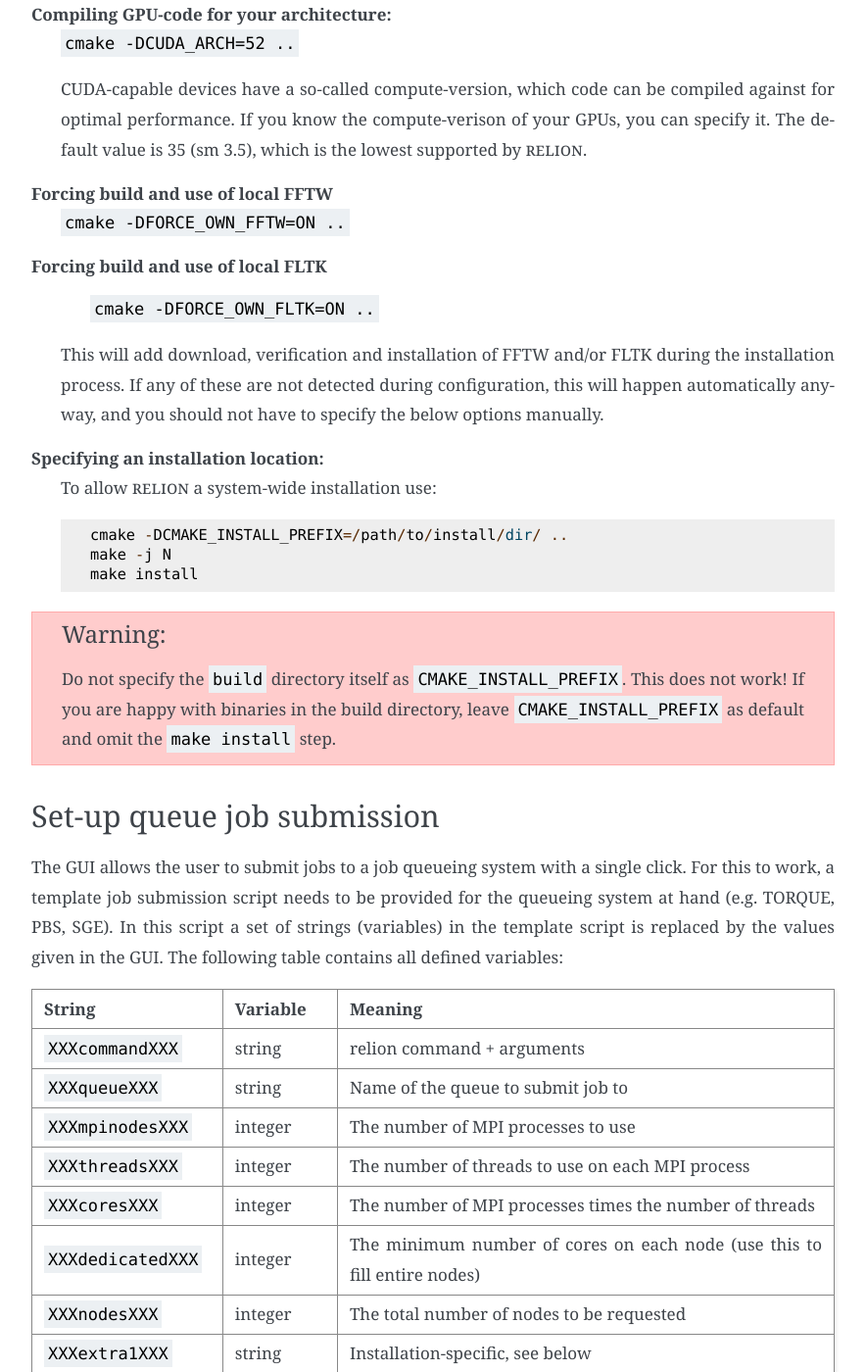
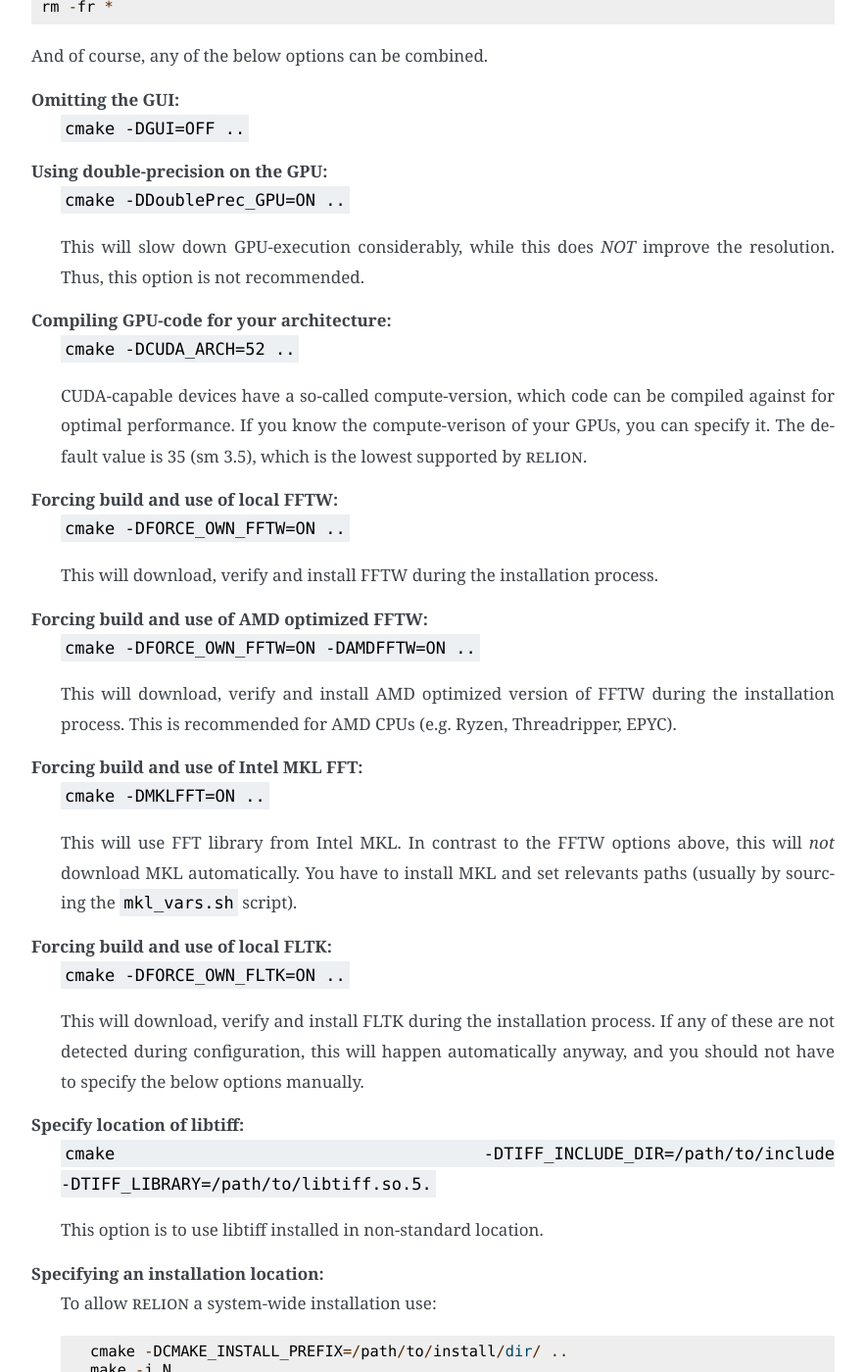
Before and after one commit to 3dem/relion-documents, a Sphinx documentation site: the page built from source/Installation.rst, in a window 1280 px wide and 1400 px high, scrolled down 3728 px. Shown: the whole window at 98% size, without its empty margins (308-1192 px from the left). Built offline with Sphinx 7.4.7, drawn with Linux system fonts in a browser that asks for light colours; cross-references to code outside the pages are shown as plain code; some of the changed text lies outside the part shown.

Commit message:
Installation: more on FFTW, AMDFFTW, MKLFFT and libtiff

```diff
--- a/source/Installation.rst
+++ b/source/Installation.rst
@@ -8,14 +8,14 @@ Installation
 
 The sections below explain how to download and install |RELION| on your computer.
 
-Note that |RELION| depends on and uses several external programs.
+Note that |RELION| depends on and uses several external programs and libraries.
 
 MPI:
-    Your system will need MPI (most flavours will do).
-    If you don't have an mpi-devel installation already on your system, we recommend installing `OpenMPI <http://www.open-mpi.org/>`_.
+    Your system will need `MPI <https://en.wikipedia.org/wiki/Message_Passing_Interface>`_ runtime (most flavours will do).
+    If you don't have an MPI installation already on your system, we recommend installing `OpenMPI <http://www.open-mpi.org/>`_.
 
 CUDA:
-    If you have a relatively modern GPU from :textsc:`nvidia` (with compute capability 3.5+), then you can accelerate many jobs considerably.
+    If you have a modern GPU from :textsc:`nvidia` with compute capability 3.5+, you can accelerate many jobs considerably.
     In order to compile |RELION| with GPU-acceleration support, you'll need to install :textsc:`cuda`.
     Download it from `NVIDIA website <https://developer.nvidia.com/cuda-downloads>`_.
 
@@ -23,6 +23,21 @@ CTFFIND-4.1:
     CTF estimation is not part of |RELION|.
     Instead, |RELION| provides a wrapper to Alexis Rohou and Niko Grigorieff's :textsc:`ctffind` 4 :cite:`rohou_ctffind4:_2015`.
     Alternatively, you may also use (the closed-source) :textsc:`gctf` by Kai Zhang :cite:`zhang_gctf:_2016`, which may be downloaded from `Kai's website <http://www.mrc-lmb.cam.ac.uk/kzhang/>`_.
+
+FLTK (only for GUI):
+    RELION uses `FLTK <https://www.fltk.org/>`_ as a GUI tool kit.
+    This can be installed automatically (see below).
+
+FFT libraries:
+    RELION needs an FFT library.
+    The default is `FFTW <https://www.fftw.org/>`_.
+    Depending on your CPU, `Intel MKL FFT <https://software.intel.com/mkl>`_ or `AMD optimised FFTW <https://developer.amd.com/amd-aocl/fftw/>`_ might run faster.
+    See below how to use them.
+
+libtiff (optional):
+    RELION needs `libtiff <http://www.libtiff.org/>`_ version >= 4.0 to deal with TIFF files and EER movies.
+    Most Linux distributions have packages called ``libtiff-dev`` or ``libtiff-devel``.
+    Note that you need a developer package.
 
 UCSF MotionCor2 (optional):
     |RELION| implements its own (CPU-only) implementation of the UCSF |MotionCor2| algorithm for whole-frame micrograph movie-alignment :cite:`zheng_motioncor2:_2017`.
@@ -48,7 +63,6 @@ To do so, use the shell command-line::
 
      git clone https://github.com/3dem/relion.git
 
-
 This will create a local Git repository.
 All subsequent git-commands should be run inside this directory.
 
@@ -56,7 +70,6 @@ The code will be intermittently updated to amend minor issues detected during be
 To incorporate these changes, use the command-line::
 
      git pull
-
 
 inside you local repository (the source-code directory downloaded).
 If you have changed the code in some way, this will force you to commit a local merge.
@@ -74,7 +87,6 @@ This can be placed inside the repository::
      cd relion
      mkdir build
      cd build
-
 
 You then invoke ``cmake`` inside the build-directoy, but point to the source-directoy to configure the installation.
 This will not install |RELION|, just configure the build::
@@ -145,14 +157,34 @@ Compiling GPU-code for your architecture:
     If you know the compute-verison of your GPUs, you can specify it.
     The default value is 35 (sm 3.5), which is the lowest supported by |RELION|.
 
-Forcing build and use of local FFTW
+Forcing build and use of local FFTW:
     ``cmake -DFORCE_OWN_FFTW=ON ..``
 
-Forcing build and use of local FLTK
-     ``cmake -DFORCE_OWN_FLTK=ON ..``
+    This will download, verify and install FFTW during the installation process.
 
-    This will add download, verification and installation of FFTW and/or FLTK during the installation process.
+Forcing build and use of AMD optimized FFTW:
+    ``cmake -DFORCE_OWN_FFTW=ON -DAMDFFTW=ON ..``
+
+    This will download, verify and install AMD optimized version of FFTW during the installation process.
+    This is recommended for AMD CPUs (e.g. Ryzen, Threadripper, EPYC).
+
+Forcing build and use of Intel MKL FFT:
+    ``cmake -DMKLFFT=ON ..``
+
+    This will use FFT library from Intel MKL.
+    In contrast to the FFTW options above, this will *not* download MKL automatically.
+    You have to install MKL and set relevants paths (usually by sourcing the ``mkl_vars.sh`` script).
+
+Forcing build and use of local FLTK:
+    ``cmake -DFORCE_OWN_FLTK=ON ..``
+
+    This will download, verify and install FLTK during the installation process.
     If any of these are not detected during configuration, this will happen automatically anyway, and you should not have to specify the below options manually.
+
+Specify location of libtiff:
+    ``cmake -DTIFF_INCLUDE_DIR=/path/to/include -DTIFF_LIBRARY=/path/to/libtiff.so.5.``
+
+    This option is to use libtiff installed in non-standard location.
 
 Specifying an installation location:
     To allow |RELION| a system-wide installation use::
```
